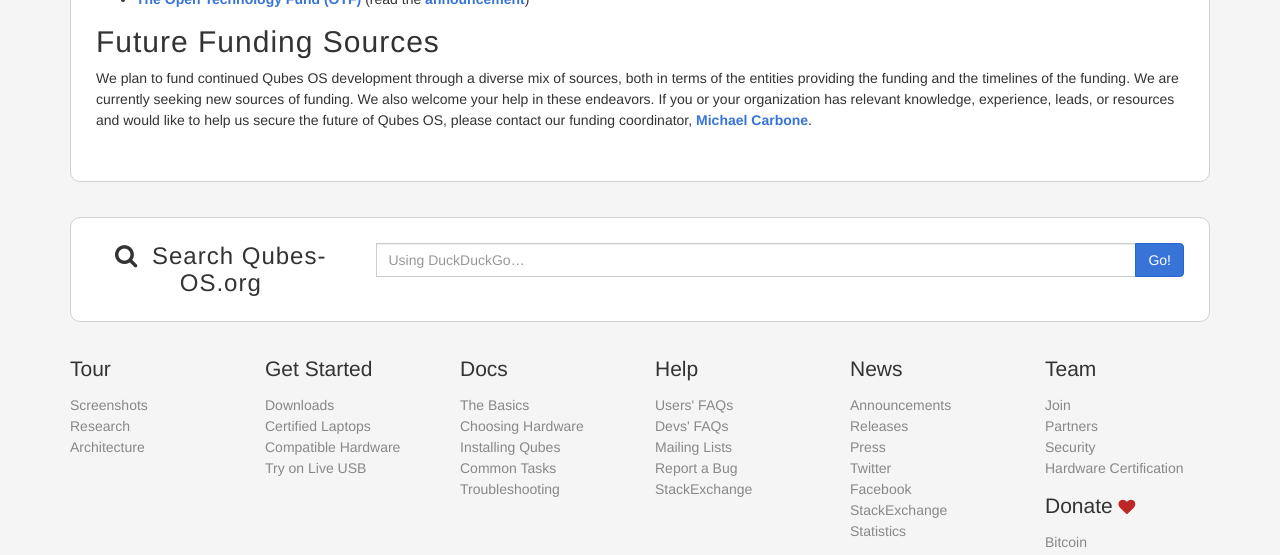
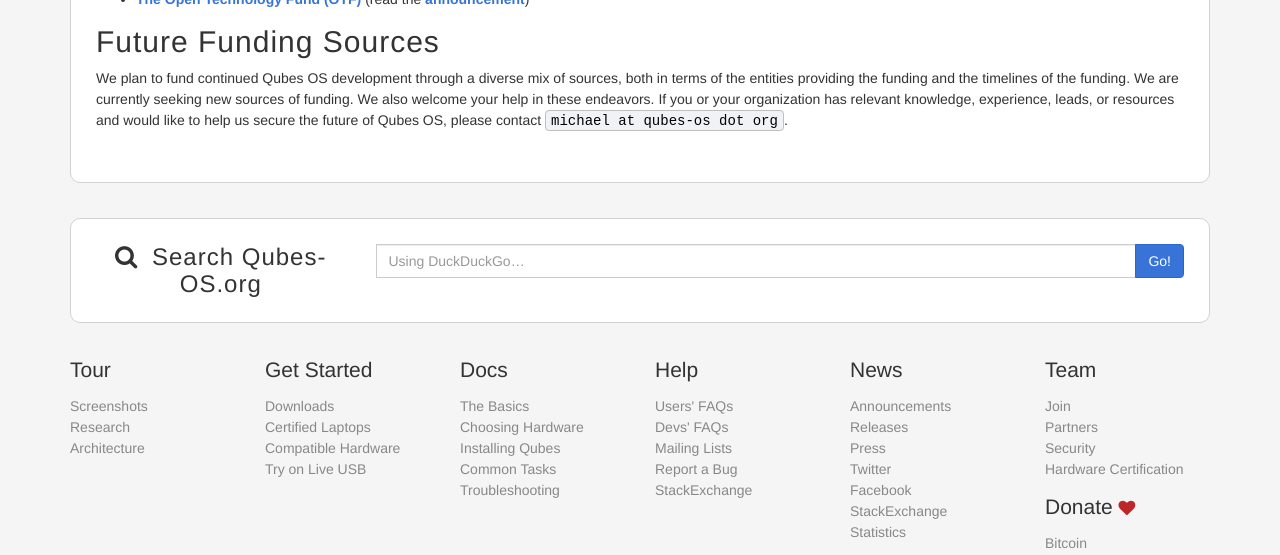
Before and after one commit to QubesOS/qubesos.github.io, a Jekyll site: the page built from pages/funding.md, in a window 1280 px wide. Shown: the part 479-1034 px from the top of the page. Built offline with Jekyll 4.4.1, drawn with Linux system fonts in a browser that asks for light colours; some web fonts are replaced.

Commit message:
changed ITL email to qubes-os

```diff
--- a/pages/funding.md
+++ b/pages/funding.md
@@ -30,7 +30,7 @@ both in terms of the entities providing the funding and the timelines of the
 funding. We are currently seeking new sources of funding. We also welcome your
 help in these endeavors. If you or your organization has relevant knowledge,
 experience, leads, or resources and would like to help us secure the future of
-Qubes OS, please contact our funding coordinator, [Michael Carbone].
+Qubes OS, please contact `michael at qubes-os dot org`.
 
 
 [FOSS]: https://en.wikipedia.org/wiki/Free_and_open-source_software
@@ -38,4 +38,3 @@ Qubes OS, please contact our funding coordinator, [Michael Carbone].
 [donate]: /donate/
 [OTF]: https://www.opentech.fund/project/qubes-os
 [announcement]: http://blog.invisiblethings.org/2015/06/04/otf-funding-announcement.html
-[Michael Carbone]: mailto:michael@invisiblethingslab.com
```
